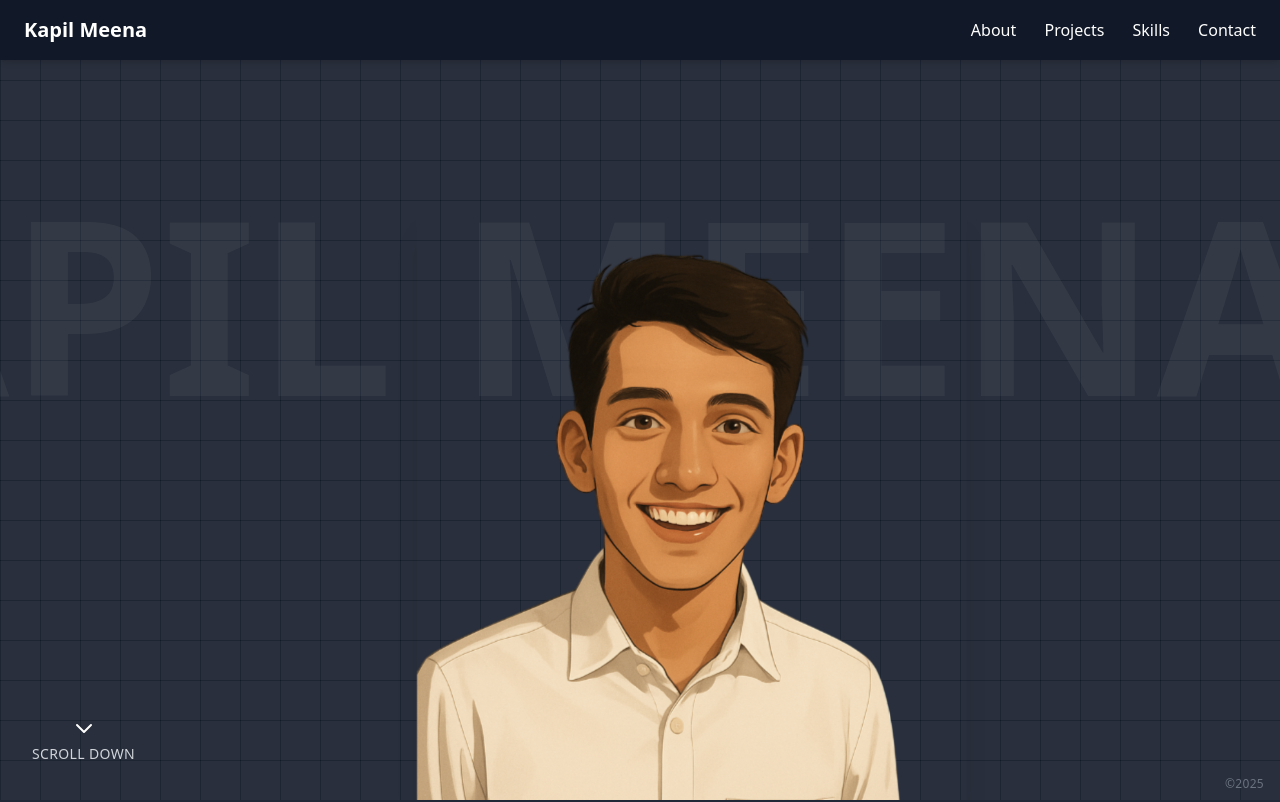
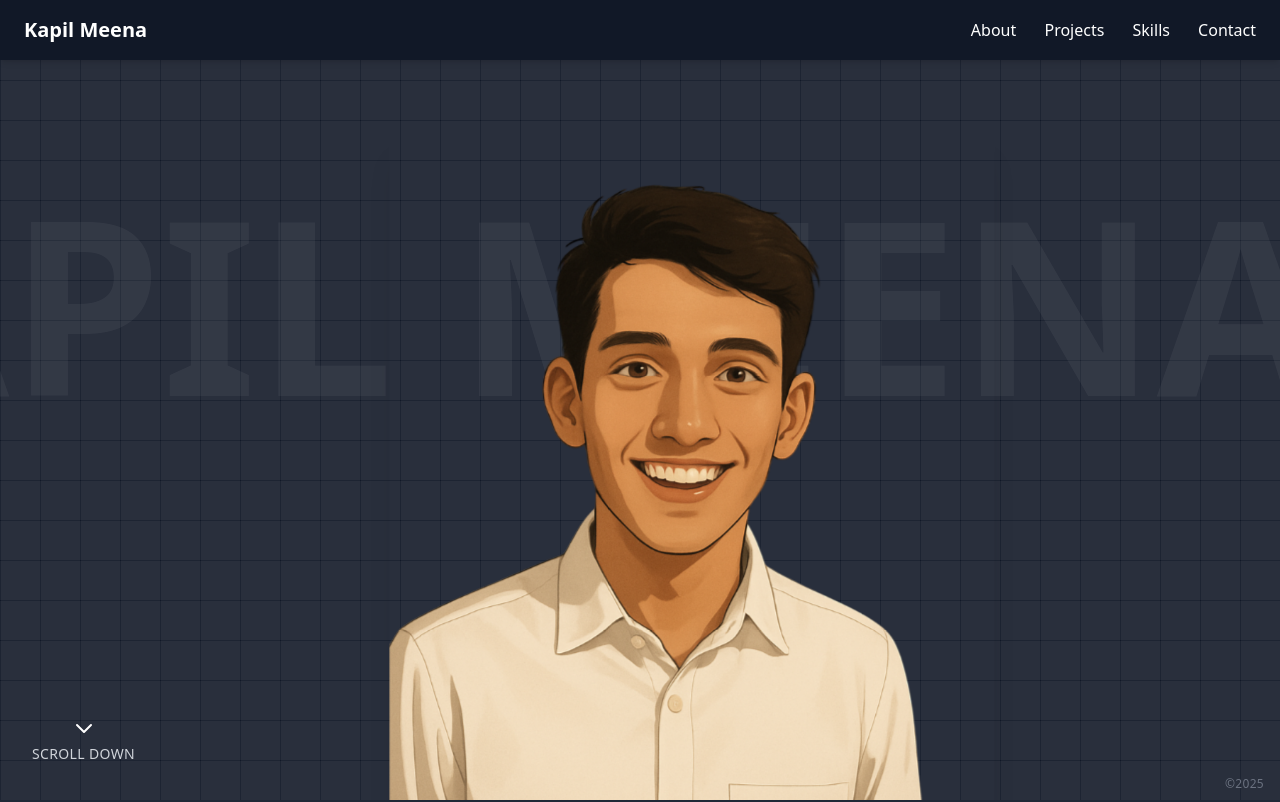
Before and after one commit to Kapill09/kapil-portfolio, a plain HTML site: page index.html in a window 1280 px wide. Shown: the top 802 px of the page. Drawn offline with nearby package versions, Linux system fonts and the light colour scheme.

Commit message:
Update index.html

```diff
--- a/index.html
+++ b/index.html
@@ -79,7 +79,7 @@
       <div class="flex-1 flex justify-center">
         <img src="assets/me.png"
              alt="Kapil Meena"
-             class="w-[500px] h-[540px] object-cover object-top shadow-xl transform scale-110 transition duration-500" />
+             class="w-[550px] h-[610px] object-cover object-top shadow-xl transform scale-110 transition duration-500" />
       </div>
     </div>
 
```
